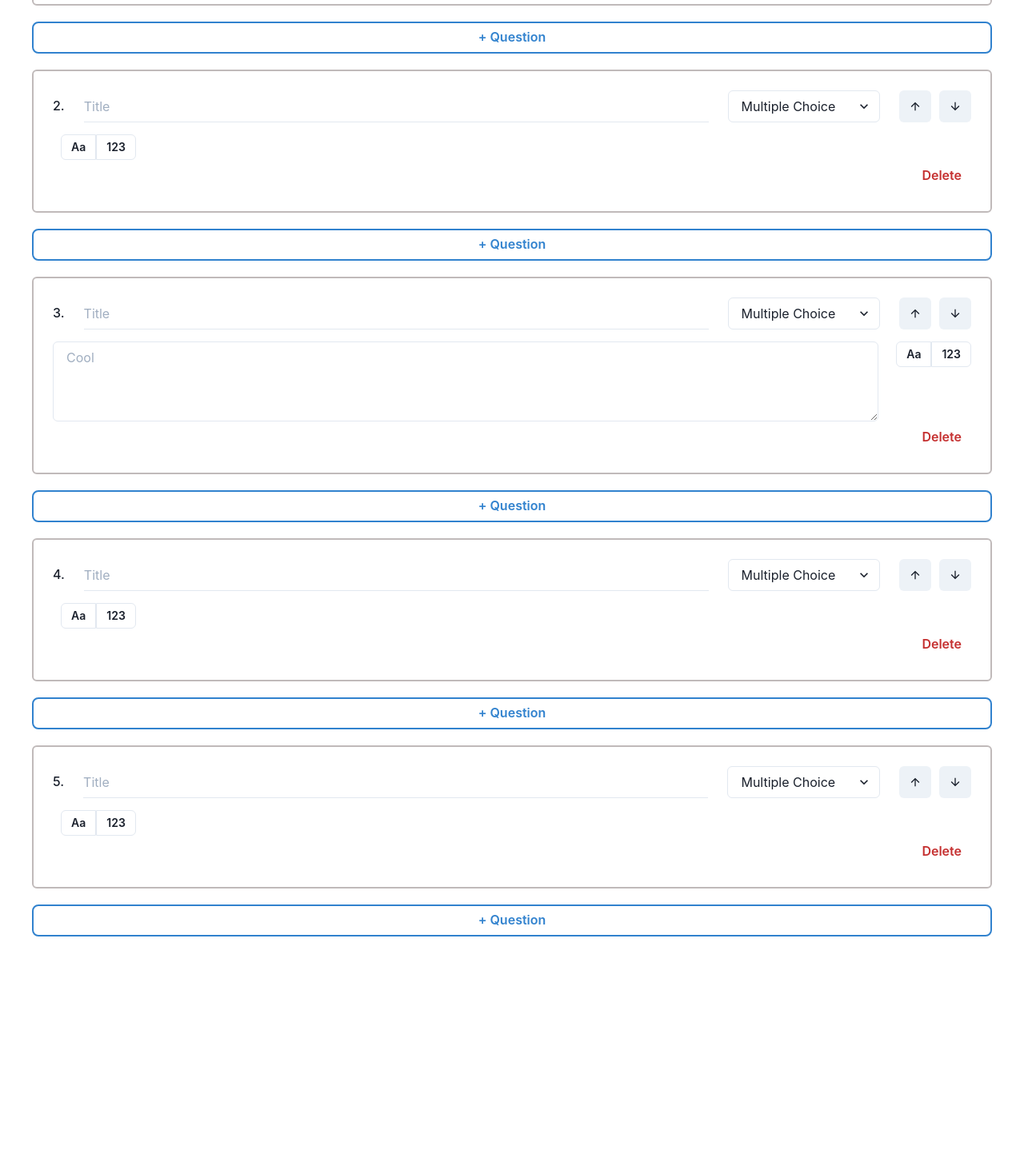
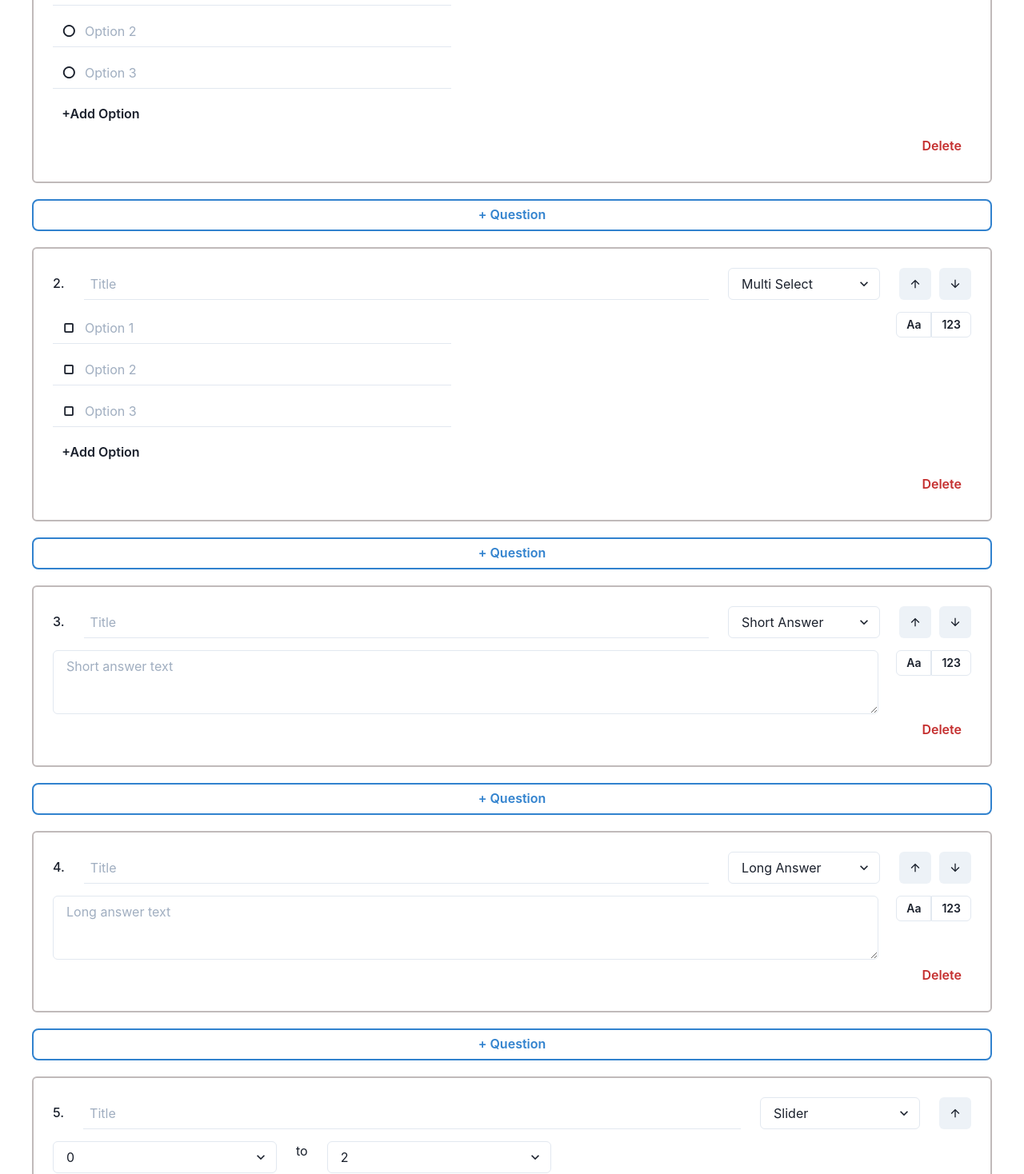
Before and after one commit to uwblueprint/headsupguys, a Next.js app: page /selfCheckQuestions in a window 1280 px wide. Shown: the part 272-1740 px from the top of the page at 80% size. Before the commit the page ends 1503 px from the top, so only its background shows below. Built offline with nearby package versions, Linux system fonts and the light colour scheme.

Commit message:
changed json and updated questions

```diff
--- a/pages/protected.tsx
+++ b/pages/protected.tsx
@@ -12,7 +12,7 @@ const Home: React.FC = () => {
             <Spacer />
             <Footer />
         </Flex>
-    );
 };
+);
 
 export default Home;
--- a/public/selfCheckQuestions.json
+++ b/public/selfCheckQuestions.json
@@ -2,24 +2,39 @@
     "name": "Tool Self Check",
     "questions": [
         {
-            "number": "1",
-            "questionType": "Multiple Choice"
+            "_id": "60e642d7e4a1ae34207a92a3",
+            "type": "multiple_choice",
+            "question": "autem sunt eiusdolores nesciunt impedit?",
+            "options": ["Option 1", "Option 2", "Option 3"],
+            "questionNumber": 1
         },
         {
-            "number": "2",
-            "questionType": "Multi Select"
+            "_id": "60e642d7e4a1ae34207a92a4",
+            "type": "multi_select",
+            "question": "autem sunt eiusdolores nesciunt impedit?",
+            "options": ["Option 1", "Option 2", "Option 3"],
+            "questionNumber": 2
         },
         {
-            "number": "3",
-            "questionType": "Short Answer"
+            "_id": "60e642d7e4a1ae34207a92a5",
+            "type": "short_answer",
+            "question": "autem sunt eiusdolores nesciunt impedit?",
+            "options": ["1", "2", "3"],
+            "questionNumber": 3
         },
         {
-            "number": "4",
-            "questionType": "Long Answer"
+            "_id": "60e642d7e4a1ae34207a92a6",
+            "type": "long_answer",
+            "question": "autem sunt eiusdolores nesciunt impedit?",
+            "options": ["1", "2", "3"],
+            "questionNumber": 4
         },
         {
-            "number": "5",
-            "questionType": "Slider"
+            "_id": "60e642d7e4a1ae34207a92a7",
+            "type": "slider",
+            "question": "autem sunt eiusdolores nesciunt impedit?",
+            "options": ["1", "2", "3"],
+            "questionNumber": 5
         }
     ]
 }
--- a/src/components/cards/index.tsx
+++ b/src/components/cards/index.tsx
@@ -8,10 +8,13 @@ import {
     Box,
     Heading,
     Text,
+    Menu,
     Input,
-    Menu,
+    InputLeftElement,
+    InputGroup,
+    Button,
     ButtonGroup,
-    Button,
+    Stack,
     IconButton,
     Select,
     Textarea,
@@ -25,7 +28,7 @@ import {
     ModalCloseButton,
 } from "@chakra-ui/react";
 
-import { ArrowUpIcon, ArrowDownIcon } from "@chakra-ui/icons";
+import { ArrowUpIcon, ArrowDownIcon, PhoneIcon } from "@chakra-ui/icons";
 
 import data from "@public/meta.json";
 import selfCheckData from "@public/selfCheckQuestions.json";
@@ -54,13 +57,13 @@ export const SelfCheckQuestionCards: React.FC = () => {
     const onChangeQty = (key) => {
         [selfCheckData?.questions ?? []][0][key].number = "5";
     };
-    const questionType = [
-        "Multiple Choice",
-        "Multi Select",
-        "Short Answer",
-        "Long Answer",
-        "Slider",
-    ];
+    const questionTypeDict = {
+        multiple_choice: "Multiple Choice",
+        multi_select: "Multi Select",
+        short_answer: "Short Answer",
+        long_answer: "Long Answer",
+        slider: "Slider",
+    };
 
     const [values, setValues] = useState({
         title: "",
@@ -75,12 +78,15 @@ export const SelfCheckQuestionCards: React.FC = () => {
             // );
         };
     };
+    const selfCheckQuestionSize = (selfCheckData?.questions ?? []).map(
+        (question) => null,
+    ).length;
 
     return (
         <SimpleGrid columns={1} spacing={0} px={10} py={10}>
             {(selfCheckData?.questions ?? []).map((question) => (
                 <Box overflowX="auto">
-                    {question.number == 1 && (
+                    {question.questionNumber == 1 && (
                         <Button
                             borderWidth="2px"
                             borderRadius="lg"
@@ -90,7 +96,7 @@ export const SelfCheckQuestionCards: React.FC = () => {
                             borderColor="#3182CE"
                             color="#3182CE"
                             width={"full"}
-                            key={question.number}
+                            key={question.questionNumber}
                             fontWeight={600}
                         >
                             + Question
@@ -111,42 +117,171 @@ export const SelfCheckQuestionCards: React.FC = () => {
                                     alignSelf="center"
                                     mr={6}
                                 >
-                                    {question.number}.
+                                    {question.questionNumber}.
                                 </Heading>
                                 <Input
                                     variant="flushed"
                                     placeholder="Title"
                                     width={"full"}
+                                    pl={2}
                                     mr={6}
                                     onChange={set("title")}
                                 />
 
                                 <Select
-                                    onChange={(e) =>
-                                        onChangeQty(question.number)
-                                    }
                                     minWidth={160}
                                     width={280}
                                     mr={6}
+                                    placeholder={
+                                        questionTypeDict[question.type]
+                                    }
                                 >
-                                    {questionType.map((c) => (
-                                        <option key={c}>{c}</option>
-                                    ))}
+                                    {question.type != "multiple_choice" && (
+                                        <option value="option1">
+                                            {
+                                                questionTypeDict[
+                                                    "multiple_choice"
+                                                ]
+                                            }
+                                        </option>
+                                    )}
+                                    {question.type != "multi_select" && (
+                                        <option value="option1">
+                                            {questionTypeDict["multi_select"]}
+                                        </option>
+                                    )}
+                                    {question.type != "short_answer" && (
+                                        <option value="option2">
+                                            {questionTypeDict["short_answer"]}
+                                        </option>
+                                    )}
+                                    {question.type != "long_answer" && (
+                                        <option value="option3">
+                                            {questionTypeDict["long_answer"]}
+                                        </option>
+                                    )}
+                                    {question.type != "slider" && (
+                                        <option
+                                            value={questionTypeDict["slider"]}
+                                        >
+                                            Slider
+                                        </option>
+                                    )}
                                 </Select>
                             </Menu>
-                            <IconButton mr={2.5} icon={<ArrowUpIcon />} />
-                            <IconButton icon={<ArrowDownIcon />} />
+                            {question.questionNumber != 1 && (
+                                <IconButton icon={<ArrowUpIcon />} />
+                            )}
+                            {question.questionNumber !=
+                                selfCheckQuestionSize && (
+                                <IconButton ml={2.5} icon={<ArrowDownIcon />} />
+                            )}
                         </Flex>
                         <Flex alignContent="center">
-                            {question.questionType == "Short Answer" && (
+                            {question.type == "multiple_choice" && (
+                                <Flex width={"full"}>
+                                    <Stack minWidth={"50%"} spacing={3}>
+                                        {(question?.options ?? []).map(
+                                            (option) => (
+                                                <InputGroup>
+                                                    <InputLeftElement
+                                                        pointerEvents="none"
+                                                        children={
+                                                            <strong>〇</strong>
+                                                        }
+                                                    />
+                                                    <Input
+                                                        variant="flushed"
+                                                        placeholder={option}
+                                                        mr={6}
+                                                        onChange={set("title")}
+                                                    />
+                                                </InputGroup>
+                                            ),
+                                        )}
+                                        <Button
+                                            maxWidth={"120"}
+                                            variant="ghost"
+                                        >
+                                            +Add Option
+                                        </Button>
+                                    </Stack>
+                                </Flex>
+                            )}
+                            {question.type == "multi_select" && (
+                                <Flex width={"full"}>
+                                    <Stack minWidth={"50%"} spacing={3}>
+                                        {(question?.options ?? []).map(
+                                            (option) => (
+                                                <InputGroup>
+                                                    <InputLeftElement
+                                                        pointerEvents="none"
+                                                        children={
+                                                            <strong>▢</strong>
+                                                        }
+                                                    />
+                                                    <Input
+                                                        variant="flushed"
+                                                        placeholder={option}
+                                                        mr={6}
+                                                        onChange={set("title")}
+                                                    />
+                                                </InputGroup>
+                                            ),
+                                        )}
+                                        <Button
+                                            maxWidth={"120"}
+                                            variant="ghost"
+                                        >
+                                            +Add Option
+                                        </Button>
+                                    </Stack>
+                                </Flex>
+                            )}
+                            {question.type == "short_answer" && (
                                 <Textarea
-                                    height={100}
+                                    height={10}
                                     maxHeight={300}
                                     resize={"vertical"}
                                     mr={3}
-                                    placeholder={"Cool"}
+                                    placeholder={"Short answer text"}
                                 />
                             )}
+                            {question.type == "long_answer" && (
+                                <Textarea
+                                    height={10}
+                                    maxHeight={300}
+                                    resize={"vertical"}
+                                    mr={3}
+                                    placeholder={"Long answer text"}
+                                />
+                            )}
+                            {question.type == "slider" && (
+                                <Flex>
+                                    <Select minWidth={160} width={280} mr={6}>
+                                        <option value={0}>0</option>
+                                        <option value={1}>1</option>
+                                    </Select>
+                                    <h3>to</h3>
+                                    <Select
+                                        minWidth={160}
+                                        width={280}
+                                        ml={6}
+                                        mr={6}
+                                    >
+                                        <option value={2}>2</option>
+                                        <option value={3}>3</option>
+                                        <option value={4}>4</option>
+                                        <option value={5}>5</option>
+                                        <option value={6}>6</option>
+                                        <option value={7}>7</option>
+                                        <option value={8}>8</option>
+                                        <option value={9}>9</option>
+                                        <option value={10}>10</option>
+                                    </Select>
+                                </Flex>
+                            )}
+                            {question.type != "slider" && (
                                 <ButtonGroup
                                     ml={2.5}
                                     size="sm"
@@ -156,6 +291,7 @@ export const SelfCheckQuestionCards: React.FC = () => {
                                     <Button>Aa</Button>
                                     <Button>123</Button>
                                 </ButtonGroup>
+                            )}
                         </Flex>
                         <Flex direction={"rowReverse"} justify={"flex-end"}>
                             <Button
@@ -217,5 +353,5 @@ export const SelfCheckQuestionCards: React.FC = () => {
             ))}
         </SimpleGrid>
     );
+};
 connectDB(SelfCheckQuestionCards);
-};
```
Also changed, not shown: pages/selfCheckQuestions.tsx (+7 -2 lines). Lines whose indentation alone changed are shown as unchanged.
